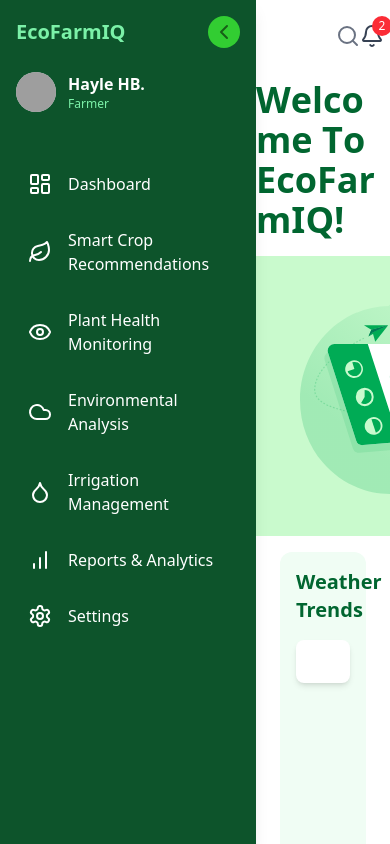
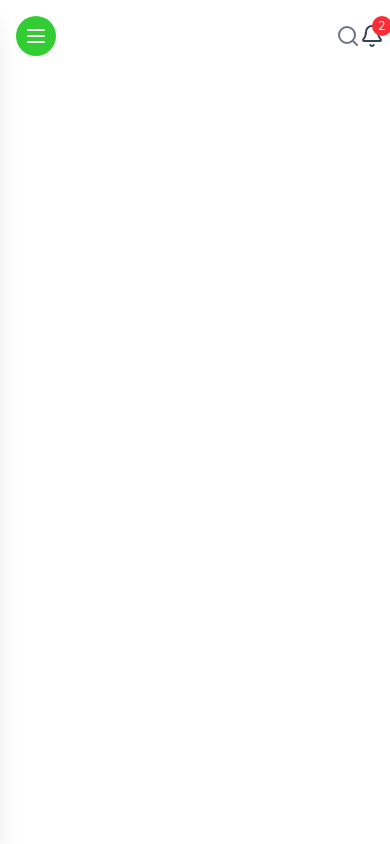
Before and after one commit to Hayle-HB/EcoFarmIQ, a React app: page / in a window 390 px wide. Shown: the top 844 px of the page. Built offline with nearby package versions, Linux system fonts and the light colour scheme; grey boxes are pictures that could not be loaded; the HTML template or start-up script is replaced by a standard one; a web font is replaced by a local one.

Commit message:
side bar responsiveness is added but it wont work with the Dashbord

```diff
--- a/package.json
+++ b/package.json
@@ -7,7 +7,9 @@
     "dev": "vite",
     "build": "vite build",
     "lint": "eslint .",
-    "preview": "vite preview"
+    "host": "vite --host"
+
+
   },
   "dependencies": {
     "@emotion/react": "^11.14.0",
--- a/src/components/SideBar/SideBar.jsx
+++ b/src/components/SideBar/SideBar.jsx
@@ -1,4 +1,4 @@
-import React from "react";
+import React, { useState, useEffect } from "react";
 import { useSelector, useDispatch } from "react-redux";
 import { toggleSidebar } from "../../features/sidebar/sidebarSlice.js";
 import { Tooltip, IconButton } from "@mui/material";
@@ -14,53 +14,106 @@ import {
   Settings,
   ChevronLeft,
   ChevronRight,
+  Menu,
+  X,
 } from "lucide-react";
 import TopNav from "./TopNav.jsx";
 
 const Sidebar = () => {
   const isOpen = useSelector((state) => state.sidebar.isOpen);
   const dispatch = useDispatch();
+  const [isMobile, setIsMobile] = useState(false);
+  const [mobileMenuOpen, setMobileMenuOpen] = useState(false);
+
+  useEffect(() => {
+    const handleResize = () => {
+      setIsMobile(window.innerWidth < 768);
+      if (window.innerWidth >= 768) {
+        setMobileMenuOpen(false);
+      }
+    };
+
+    handleResize();
+    window.addEventListener("resize", handleResize);
+    return () => window.removeEventListener("resize", handleResize);
+  }, []);
+
+  const toggleMobileMenu = () => {
+    setMobileMenuOpen(!mobileMenuOpen);
+  };
 
   return (
-    <div className="flex h-full fixed z-1000">
+    <>
+      {/* Mobile Menu Button - Fixed at top */}
+      <div className="md:hidden fixed top-4 left-4 z-[1000]">
+        <IconButton
+          onClick={toggleMobileMenu}
+          sx={{
+            bgcolor: "#32CD32",
+            "&:hover": { bgcolor: "#2E8B57" },
+          }}
+        >
+          {mobileMenuOpen ? (
+            <X className="text-white" size={24} />
+          ) : (
+            <Menu className="text-white" size={24} />
+          )}
+        </IconButton>
+      </div>
+
+      {/* Overlay for mobile */}
+      {mobileMenuOpen && (
         <div
-        className={`bg-green-900 text-white shadow-lg transition-all duration-300 ${
-          isOpen ? "w-64" : "w-26"
-        } h-screen fixed top-0 left-0 flex flex-col p-4`}
+          className="fixed inset-0 bg-black bg-opacity-50 z-[998]"
+          onClick={toggleMobileMenu}
+        />
+      )}
+
+      {/* Fixed Sidebar Container */}
+      <div className="fixed top-0 left-0 h-full z-[999]">
+        {/* Sidebar Content */}
+        <div
+          className={`
+            fixed top-0 left-0 h-screen
+            bg-green-900 text-white shadow-xl
+            transition-all duration-300 ease-in-out
+            ${
+              isMobile
+                ? mobileMenuOpen
+                  ? "translate-x-0"
+                  : "-translate-x-full"
+                : isOpen
+                ? "w-64"
+                : "w-20"
+            }
+            ${isMobile ? "w-[280px]" : ""}
+          `}
         >
           {/* Logo & Toggle */}
-        <div className="flex justify-between items-center">
+          <div className="flex justify-between items-center p-4 h-16 border-b border-green-800">
             <span
-            className={`text-green-300 text-xl font-bold transition-all ${
-              isOpen ? "opacity-100" : "opacity-0"
-            } delay-150`}
+              className={`text-green-300 text-xl font-bold transition-all
+                ${isMobile ? "" : isOpen ? "opacity-100" : "opacity-0"}
+                delay-150
+              `}
             >
               EcoFarmIQ
             </span>
+            {!isMobile && (
               <Tooltip
-            title={isOpen ? "Close the sidebar" : "Open the sidebar"}
+                title={isOpen ? "Close sidebar" : "Open sidebar"}
                 arrow
                 placement="right"
-            sx={{
-              "& .MuiTooltip-tooltip": {
-                backgroundColor: "black",
-                color: "white",
-                fontSize: "0.875rem",
-                padding: "6px 12px",
-                borderRadius: "6px",
-              },
-            }}
               >
                 <IconButton
                   onClick={() => dispatch(toggleSidebar())}
                   sx={{
-                p: .5,
-                bgcolor: "#32CD32", // Light green background
+                    p: 0.5,
+                    bgcolor: "#32CD32",
                     borderRadius: "50%",
                     transition: "all 300ms",
-                ml: isOpen ? 0 : -2, // Adjust positioning
-                zIndex: 1000,
-                "&:hover": { bgcolor: "#2E8B57" }, // Darker green on hover
+                    ml: isOpen ? 0 : -2,
+                    "&:hover": { bgcolor: "#2E8B57" },
                   }}
                 >
                   {isOpen ? (
@@ -70,18 +123,21 @@ const Sidebar = () => {
                   )}
                 </IconButton>
               </Tooltip>
+            )}
           </div>
 
+          {/* Scrollable Content Area */}
+          <div className="h-[calc(100vh-4rem)] overflow-y-auto">
             {/* User Profile */}
-        <div className="flex items-center mt-6 mb-6 space-x-3">
-          <div className="w-10 h-10 bg-gray-300 rounded-full">
+            <div className="flex items-center mt-6 mb-6 px-4 space-x-3">
+              <div className="w-10 h-10 bg-gray-300 rounded-full flex-shrink-0">
                 <img
                   src="https://images.unsplash.com/photo-1499714608240-22fc6ad53fb2?ixlib=rb-1.2.1&ixid=eyJhcHBfaWQiOjEyMDd9&auto=format&fit=crop&w=76&q=80"
                   alt="User"
-              className="w-full h-full rounded-full"
+                  className="w-full h-full rounded-full object-cover"
                 />
               </div>
-          {isOpen && (
+              {(isMobile || isOpen) && (
                 <div>
                   <p className="text-1xl font-bold">Hayle HB.</p>
                   <p className="text-xs text-green-300">Farmer</p>
@@ -90,65 +146,80 @@ const Sidebar = () => {
             </div>
 
             {/* Navigation */}
-        <nav className="mt-4 space-y-2">
+            <nav className="px-2 space-y-1">
               <SidebarItem
                 icon={<LayoutDashboard />}
                 text="Dashboard"
-            isOpen={isOpen}
+                isOpen={isMobile || isOpen}
               />
               <SidebarItem
                 icon={<Leaf />}
                 text="Smart Crop Recommendations"
-            isOpen={isOpen}
+                isOpen={isMobile || isOpen}
               />
               <SidebarItem
                 icon={<Eye />}
                 text="Plant Health Monitoring"
-            isOpen={isOpen}
+                isOpen={isMobile || isOpen}
               />
               <SidebarItem
                 icon={<Cloud />}
                 text="Environmental Analysis"
-            isOpen={isOpen}
+                isOpen={isMobile || isOpen}
               />
               <SidebarItem
                 icon={<Droplet />}
                 text="Irrigation Management"
-            isOpen={isOpen}
+                isOpen={isMobile || isOpen}
               />
               <SidebarItem
                 icon={<BarChart />}
                 text="Reports & Analytics"
-            isOpen={isOpen}
+                isOpen={isMobile || isOpen}
               />
-          <SidebarItem icon={<Settings />} text="Settings" isOpen={isOpen} />
+              <SidebarItem
+                icon={<Settings />}
+                text="Settings"
+                isOpen={isMobile || isOpen}
+              />
             </nav>
           </div>
-
-      Content Area
-      <div
-        className={`flex-1 transition-all ml-${
-          isOpen ? "64" : "20"
-        } mt-10 duration-300 p-5`}
-      >
-        <TopNav isOpen={isOpen}/>
-
         </div>
       </div>
+
+      {/* Main Content Area - Adjusted margin */}
+      <div
+        className={`
+          min-h-screen
+          transition-all duration-300
+          ${isMobile ? "ml-0 p-4 pt-20" : isOpen ? "ml-64" : "ml-20"}
+        `}
+      >
+        <TopNav isOpen={isOpen} isMobile={isMobile} />
+        {/* Your main content goes here */}
+      </div>
+    </>
   );
 };
 
-// Sidebar Item Component
+// SidebarItem component with improved hover effect
 const SidebarItem = ({ icon, text, isOpen }) => (
-  <div className="flex items-center p-3 my-2 rounded-lg hover:bg-green-800 transition cursor-pointer">
+  <div className="relative flex items-center p-3 my-1 rounded-lg hover:bg-green-800 transition-all duration-200 cursor-pointer group">
     <span className="text-white">{icon}</span>
     <span
-      className={`ml-4 text-white font-medium transition-all ${
-        isOpen ? "opacity-100" : "opacity-0"
-      } delay-150`}
+      className={`
+        ml-4 text-white font-medium transition-all
+        ${isOpen ? "opacity-100 translate-x-0" : "opacity-0 -translate-x-4"}
+        duration-200
+      `}
     >
       {text}
     </span>
+    {!isOpen && (
+      <div className="absolute left-20 bg-gray-900 text-white px-2 py-1 rounded text-sm opacity-0 invisible group-hover:visible group-hover:opacity-100 transition-all duration-200 z-[1000]">
+        {text}
+      </div>
+    )}
   </div>
 );
 
```
Lines whose indentation alone changed are shown as unchanged.
